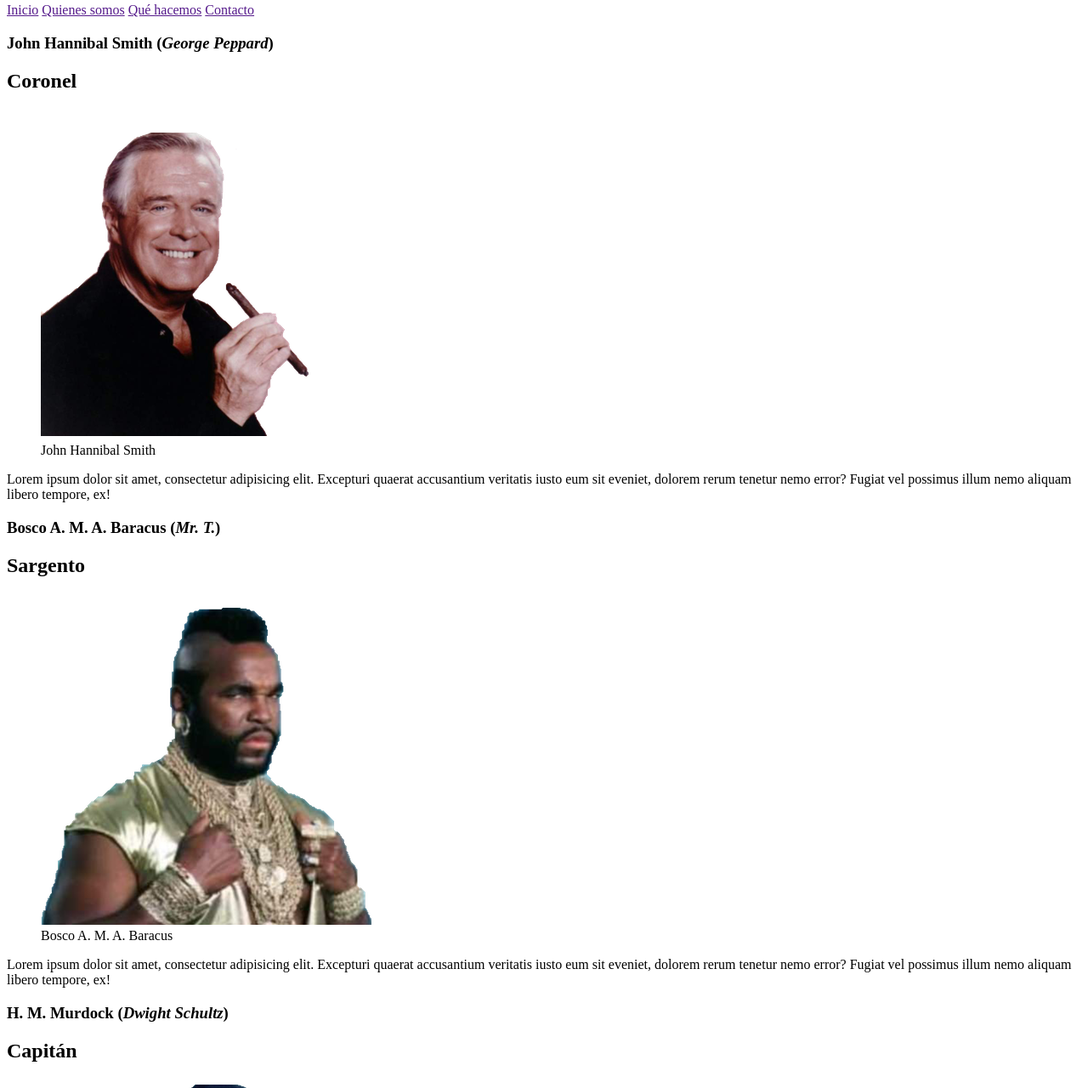
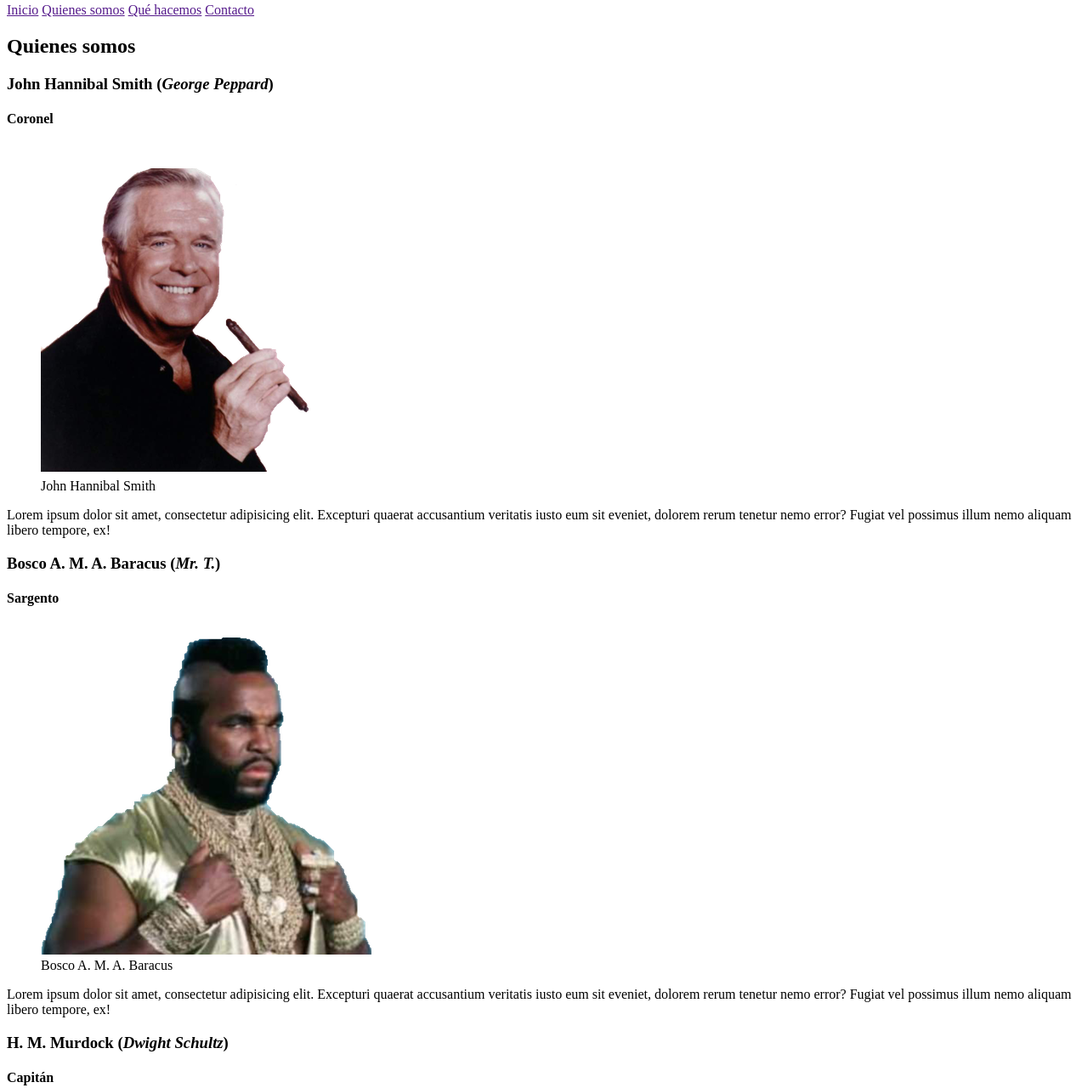
Before and after one commit to Chiny84/HTML5-CSS3-Curso, a plain HTML site: page index.html in a window 1280 px wide. Shown: the part 77-1357 px from the top of the page at 85% size. Drawn offline with Linux system fonts and the light colour scheme.

Commit message:
corrigo los titulos de los integrantes

```diff
--- a/index.html
+++ b/index.html
@@ -16,13 +16,16 @@
 	</header>
 
 	<section id="quienes-somos">
+		<header>
+			<h2>Quienes somos</h2>
+		</header>
 		<article>
 			<header>
-				<h1>
+				<h3>
 					John Hannibal Smith
 					(<cite>George Peppard</cite>)
-				</h1>
-				<h2>Coronel</h2>
+				</h3>
+				<h4>Coronel</h4>
 			</header>
 			<figure>
 				<img src="img/smith.png" alt="Foto de Hannibal Smith">
@@ -34,11 +37,11 @@
 		</article>
 		<article>
 			<header>
-				<h1>
+				<h3>
 					Bosco A. M. A. Baracus
 					(<cite>Mr. T.</cite>)
-				</h1>
-				<h2>Sargento</h2>
+				</h3>
+				<h4>Sargento</h4>
 			</header>
 			<figure>
 				<img src="img/ma.png" alt="Foto de M.A.">
@@ -50,11 +53,11 @@
 		</article>
 		<article>
 			<header>
-				<h1>
+				<h3>
 					H. M. Murdock
 					(<cite>Dwight Schultz</cite>)
-				</h1>
-				<h2>Capitán</h2>
+				</h3>
+				<h4>Capitán</h4>
 			</header>
 			<figure>
 				<img src="img/murdock.png" alt="Foto de murdock">
@@ -66,11 +69,11 @@
 		</article>
 		<article>
 			<header>
-				<h1>
+				<h3>
 					Templeton Peck o Fenix
 					(<cite>Dirck Benedict</cite>)
-				</h1>
-				<h2>Sargento</h2>
+				</h3>
+				<h4>Sargento</h4>
 			</header>
 			<figure>
 				<img src="img/peck.png" alt="Foto de Fenix">
```
